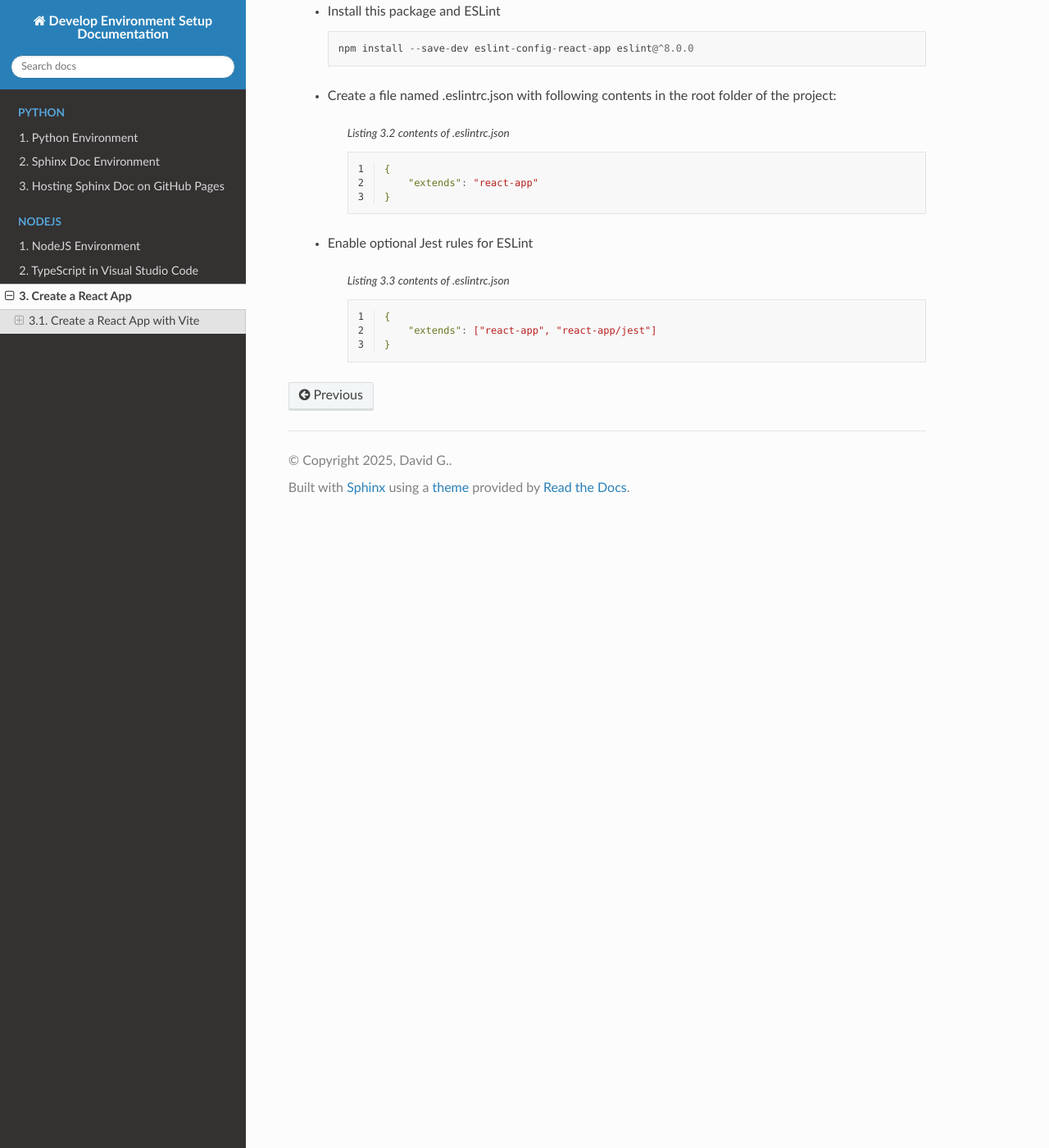
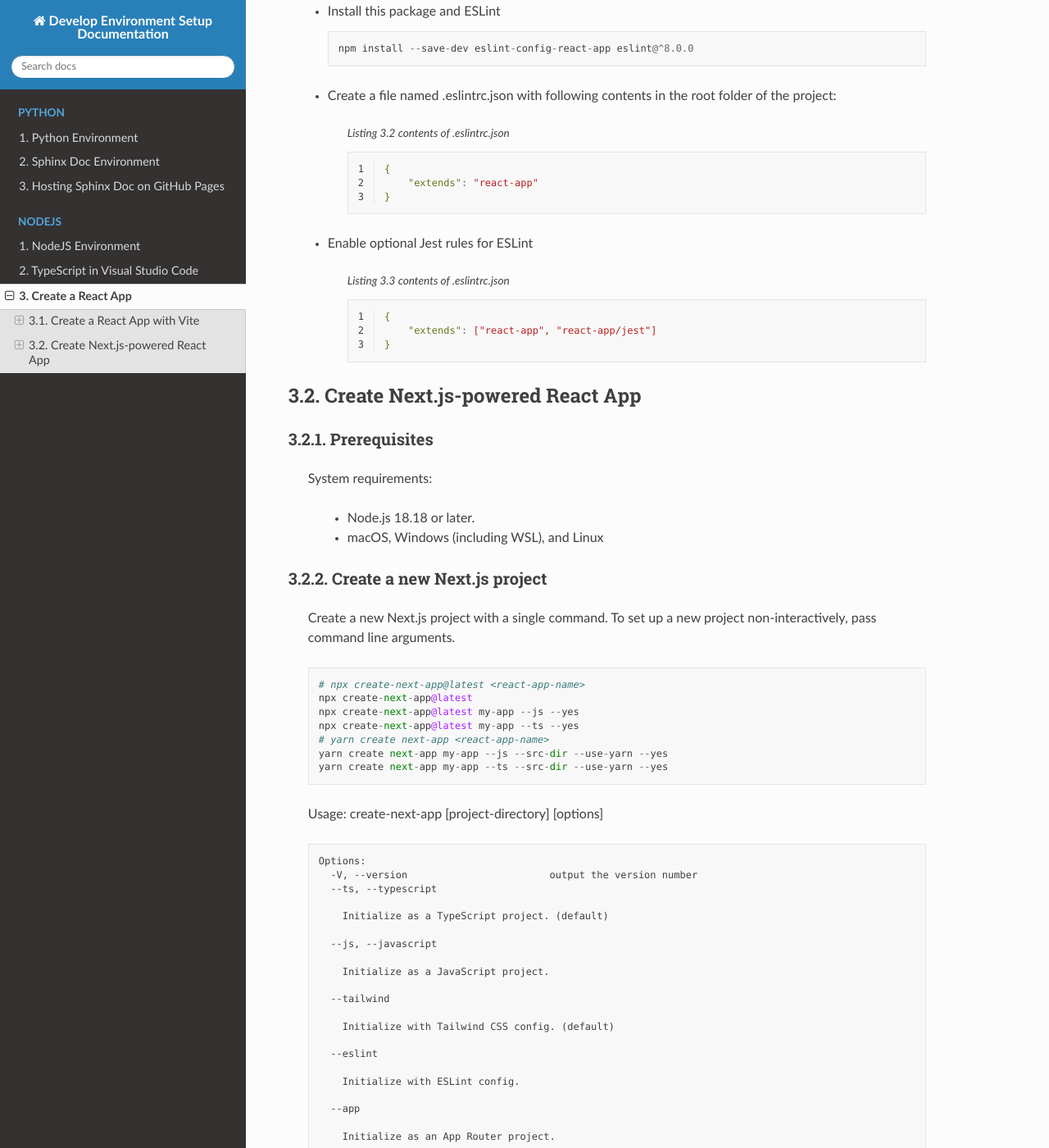
Before and after one commit to david-ggs-230/develop-environment, a Sphinx documentation site: the page built from docs/env-setup/create-react-app.rst, in a window 1280 px wide and 1400 px high, scrolled down 1616 px. Shown: the whole window at 82% size. Built offline with Sphinx 7.4.7 and the Read the Docs theme 3.1.0, drawn with Linux system fonts in a browser that asks for light colours; some of the changed text lies outside the part shown.

Commit message:
Add files via upload

```diff
--- a/docs/env-setup/create-react-app.rst
+++ b/docs/env-setup/create-react-app.rst
@@ -99,3 +99,152 @@ ESLint is a popular, open source linter for JavaScript. Install ESLint with the
           {
               "extends": ["react-app", "react-app/jest"]
           }
+
+
+**************************************************************************************************
+Create Next.js-powered React App
+**************************************************************************************************
+
+==================================================================================================
+Prerequisites
+==================================================================================================
+
+    System requirements:
+
+        - Node.js 18.18 or later.
+        - macOS, Windows (including WSL), and Linux
+
+
+==================================================================================================
+Create a new Next.js project
+==================================================================================================
+
+    Create a new Next.js project with a single command. To set up a new project non-interactively, pass command line arguments. ::
+
+        # npx create-next-app@latest <react-app-name>
+        npx create-next-app@latest
+        npx create-next-app@latest my-app --js --yes
+        npx create-next-app@latest my-app --ts --yes
+        # yarn create next-app <react-app-name>
+        yarn create next-app my-app --js --src-dir --use-yarn --yes
+        yarn create next-app my-app --ts --src-dir --use-yarn --yes
+
+
+    Usage: create-next-app [project-directory] [options] ::
+
+        Options:
+          -V, --version                        output the version number
+          --ts, --typescript
+
+            Initialize as a TypeScript project. (default)
+
+          --js, --javascript
+
+            Initialize as a JavaScript project.
+
+          --tailwind
+
+            Initialize with Tailwind CSS config. (default)
+
+          --eslint
+
+            Initialize with ESLint config.
+
+          --app
+
+            Initialize as an App Router project.
+
+          --src-dir
+
+            Initialize inside a `src/` directory.
+
+          --turbopack
+
+            Enable Turbopack by default for development.
+
+          --import-alias <alias-to-configure>
+
+            Specify import alias to use (default "@/*").
+
+          --empty
+
+            Initialize an empty project.
+
+          --use-npm
+
+            Explicitly tell the CLI to bootstrap the application using npm
+
+          --use-pnpm
+
+            Explicitly tell the CLI to bootstrap the application using pnpm
+
+          --use-yarn
+
+            Explicitly tell the CLI to bootstrap the application using Yarn
+
+          --use-bun
+
+            Explicitly tell the CLI to bootstrap the application using Bun
+
+          -e, --example [name]|[github-url]
+
+            An example to bootstrap the app with. You can use an example name
+            from the official Next.js repo or a GitHub URL. The URL can use
+            any branch and/or subdirectory
+
+          --example-path <path-to-example>
+
+            In a rare case, your GitHub URL might contain a branch name with
+            a slash (e.g. bug/fix-1) and the path to the example (e.g. foo/bar).
+            In this case, you must specify the path to the example separately:
+            --example-path foo/bar
+
+          --reset-preferences
+
+            Explicitly tell the CLI to reset any stored preferences
+
+          --skip-install
+
+            Explicitly tell the CLI to skip installing packages
+
+          --disable-git
+
+            Explicitly tell the CLI to skip initializing a git repository.
+
+          --yes
+
+            Use previous preferences or defaults for all options that were not
+            explicitly specified, without prompting.
+
+          -h, --help                           display help for command
+
+
+==================================================================================================
+Install dependencies and run the project
+==================================================================================================
+
+    - Navigate to the project directory ::
+
+        cd my-app
+
+    - Install the dependencies ::
+
+        # npm
+        npm install
+        # yarn
+        yarn install
+
+    - Start the project ::
+
+        #The application is running at http://localhost:5173
+        # npm
+        npm run dev
+        # yarn
+        yarn run dev
+
+    - Build the app ::
+
+        # npm
+        npm run build
+        # yarn
+        yarn run build
```
